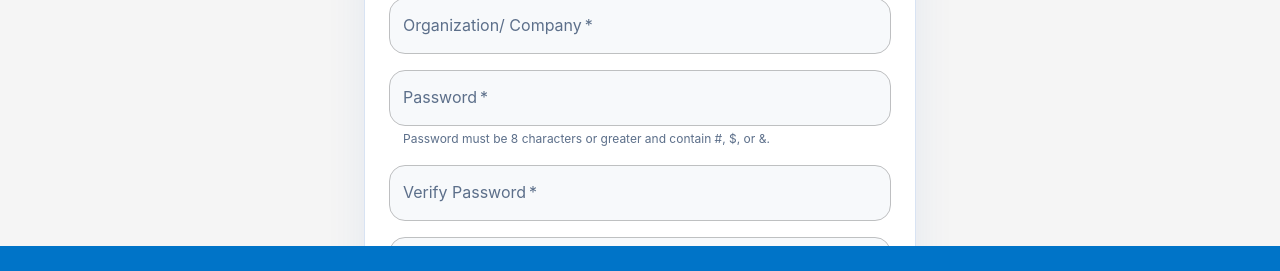
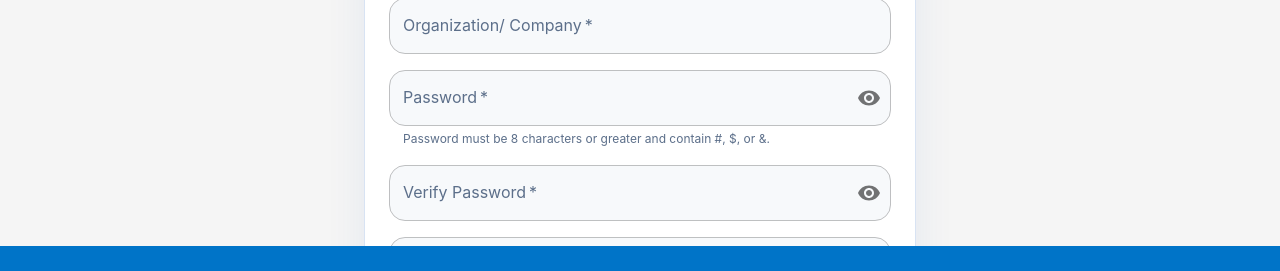
Before and after one commit to roberdt/basic-lifes-support-app, a Next.js app: page /register in a window 1280 px wide. Shown: the part 482-753 px from the top of the page. Built offline with nearby package versions, Linux system fonts and the light colour scheme; no server answers.

Commit message:
Fix for Google

```diff
--- a/app/register/page.tsx
+++ b/app/register/page.tsx
@@ -8,11 +8,15 @@ import {
   Box,
   Button,
   CircularProgress,
+  IconButton,
+  InputAdornment,
   Paper,
   Stack,
   TextField,
   Typography,
 } from '@mui/material';
+import Visibility from '@mui/icons-material/Visibility';
+import VisibilityOff from '@mui/icons-material/VisibilityOff';
 import { useMessage } from '@/context/MessageContext';
 import Pfapappbar from '@/components/pfapappbar';
 import Pfapcontainer from '@/components/pfapcontainer';
@@ -91,6 +95,8 @@ export default function RegisterPage() {
   const [form, setForm] = useState(initialForm);
   const [errors, setErrors] = useState<RegisterErrors>({});
   const [status, setStatus] = useState<'idle' | 'loading' | 'success' | 'error'>('idle');
+  const [showPassword, setShowPassword] = useState(false);
+  const [showVerifyPassword, setShowVerifyPassword] = useState(false);
   const { setMessage, clearMessage } = useMessage();
 
   const onChange = (event: ChangeEvent<HTMLInputElement>) => {
@@ -222,7 +228,7 @@ export default function RegisterPage() {
 
               <TextField
                 name="password"
-                type="password"
+                type={showPassword ? 'text' : 'password'}
                 label="Password"
                 value={form.password}
                 onChange={onChange}
@@ -230,11 +236,27 @@ export default function RegisterPage() {
                 helperText={errors.password || 'Password must be 8 characters or greater and contain #, $, or &.'}
                 required
                 fullWidth
+                slotProps={{
+                  input: {
+                    endAdornment: (
+                      <InputAdornment position="end">
+                        <IconButton
+                          aria-label="toggle password visibility"
+                          onClick={() => setShowPassword((show) => !show)}
+                          onMouseDown={(e) => e.preventDefault()}
+                          edge="end"
+                        >
+                          {showPassword ? <VisibilityOff /> : <Visibility />}
+                        </IconButton>
+                      </InputAdornment>
+                    ),
+                  },
+                }}
               />
 
               <TextField
                 name="verifyPassword"
-                type="password"
+                type={showVerifyPassword ? 'text' : 'password'}
                 label="Verify Password"
                 value={form.verifyPassword}
                 onChange={onChange}
@@ -242,6 +264,22 @@ export default function RegisterPage() {
                 helperText={errors.verifyPassword || ''}
                 required
                 fullWidth
+                slotProps={{
+                  input: {
+                    endAdornment: (
+                      <InputAdornment position="end">
+                        <IconButton
+                          aria-label="toggle verify password visibility"
+                          onClick={() => setShowVerifyPassword((show) => !show)}
+                          onMouseDown={(e) => e.preventDefault()}
+                          edge="end"
+                        >
+                          {showVerifyPassword ? <VisibilityOff /> : <Visibility />}
+                        </IconButton>
+                      </InputAdornment>
+                    ),
+                  },
+                }}
               />
 
               <TextField
```
Also changed, not shown: app/login/page.tsx (+22 -1 lines), app/users/page.tsx (+43 -2 lines).
